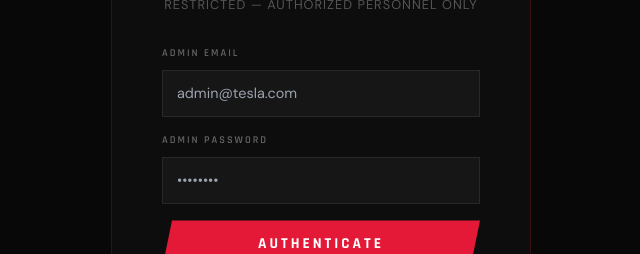
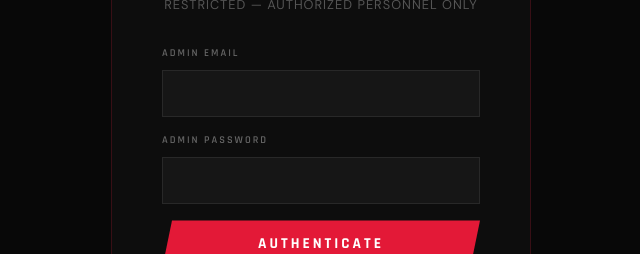
Before and after one commit to Elijahebi/investment-site, a website: page pages/admin.html in a window 1280 px wide. Shown: the part 319-573 px from the top of the page, without its empty margins (319-959 px from the left). Drawn offline with nearby package versions, Linux system fonts and the light colour scheme.

Commit message:
Remove placeholder from admin.html

```diff
--- a/pages/admin.html
+++ b/pages/admin.html
@@ -219,11 +219,11 @@
     <p>RESTRICTED — AUTHORIZED PERSONNEL ONLY</p>
     <div class="form-group">
       <label>ADMIN EMAIL</label>
-      <input type="email" id="adminEmail" placeholder="admin@tesla.com">
+      <input type="email" id="adminEmail" placeholder="">
     </div>
     <div class="form-group">
       <label>ADMIN PASSWORD</label>
-      <input type="password" id="adminPwd" placeholder="••••••••" onkeydown="if(event.key==='Enter')doAdminLogin()">
+      <input type="password" id="adminPwd" placeholder="" onkeydown="if(event.key==='Enter')doAdminLogin()">
     </div>
     <button class="login-btn" onclick="doAdminLogin()">AUTHENTICATE</button>
     <div class="login-hint">Enter admin credentials</div>
```
